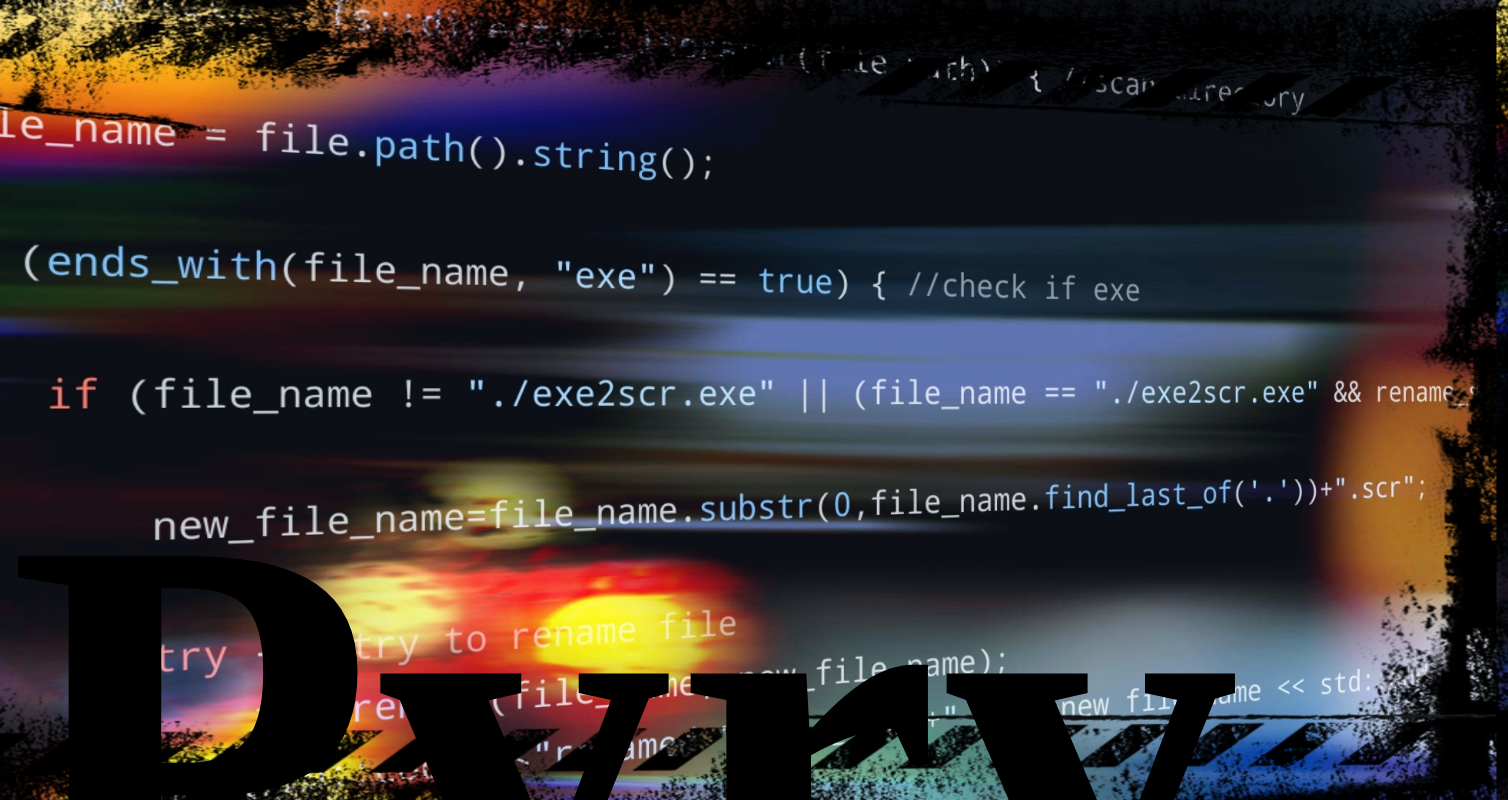
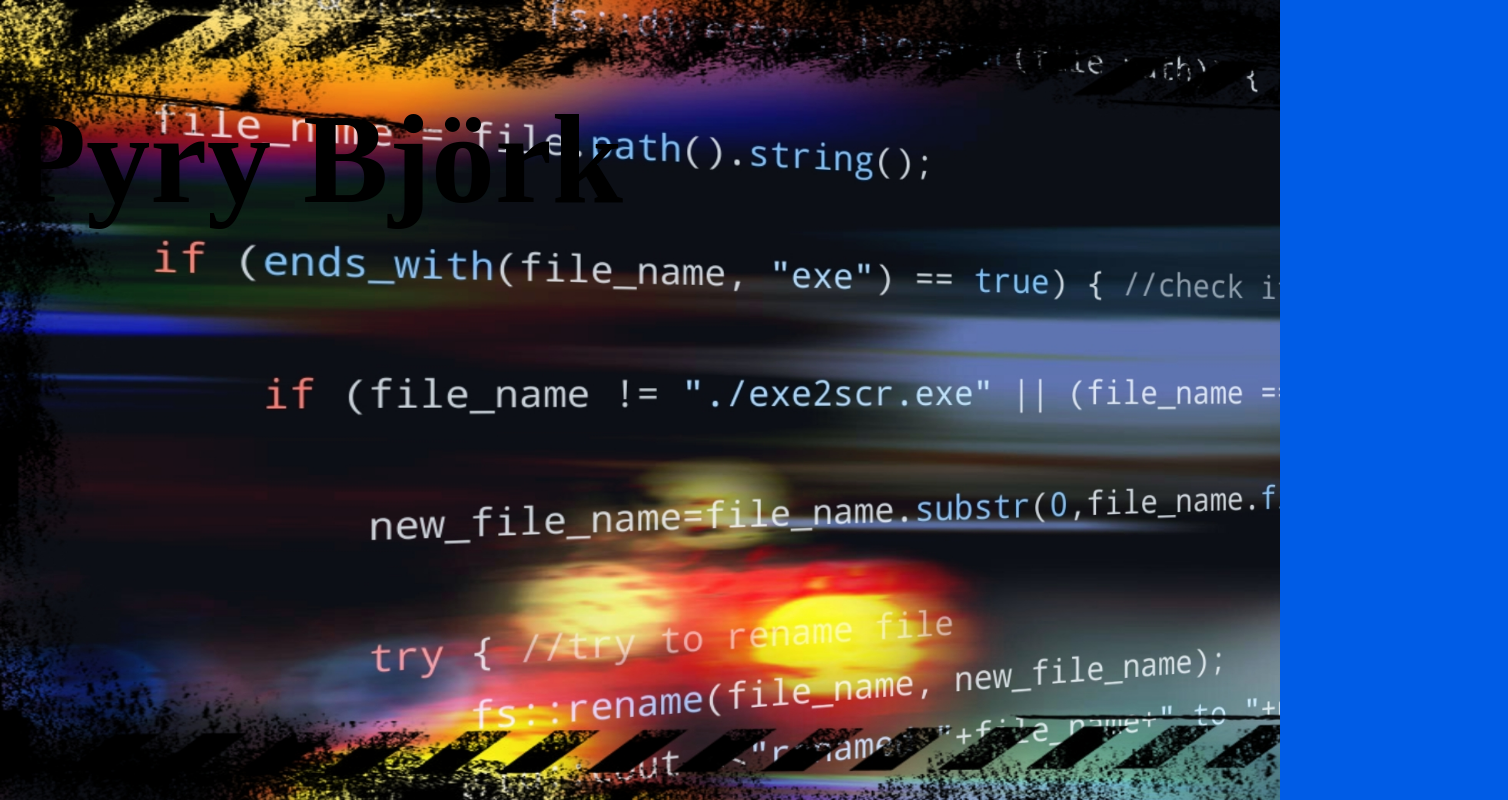
Before and after one commit to PyryBjork/PyryBjork.github.io, a plain HTML site: page index.html in a window 1280 px wide. Shown: the top 800 px of the page, 1508 px wide, since content can reach past the window. Drawn offline with Linux system fonts and the light colour scheme.

Commit message:
Add files via upload

```diff
--- a/index.html
+++ b/index.html
@@ -14,6 +14,6 @@
     </style>
   </head>
   <body width="100%">
-      <h1 style="font-size:600px;">Pyry Björk</h1>
+      <h1 style="font-size:10vw">Pyry Björk</h1>
   </body>
 </html>
```
